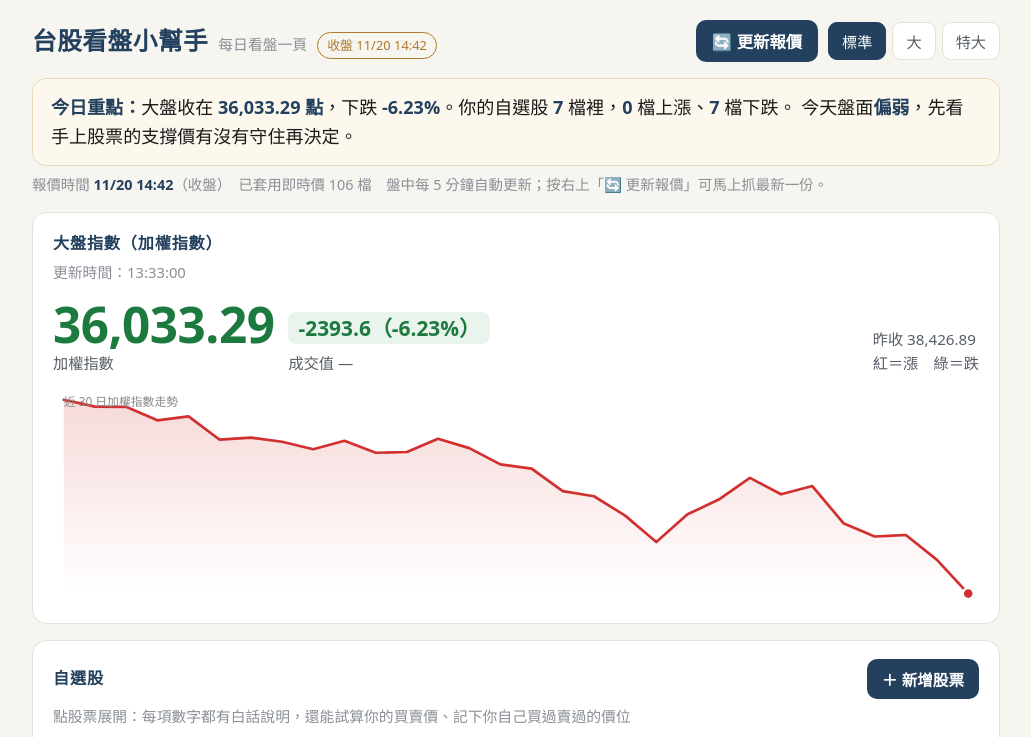
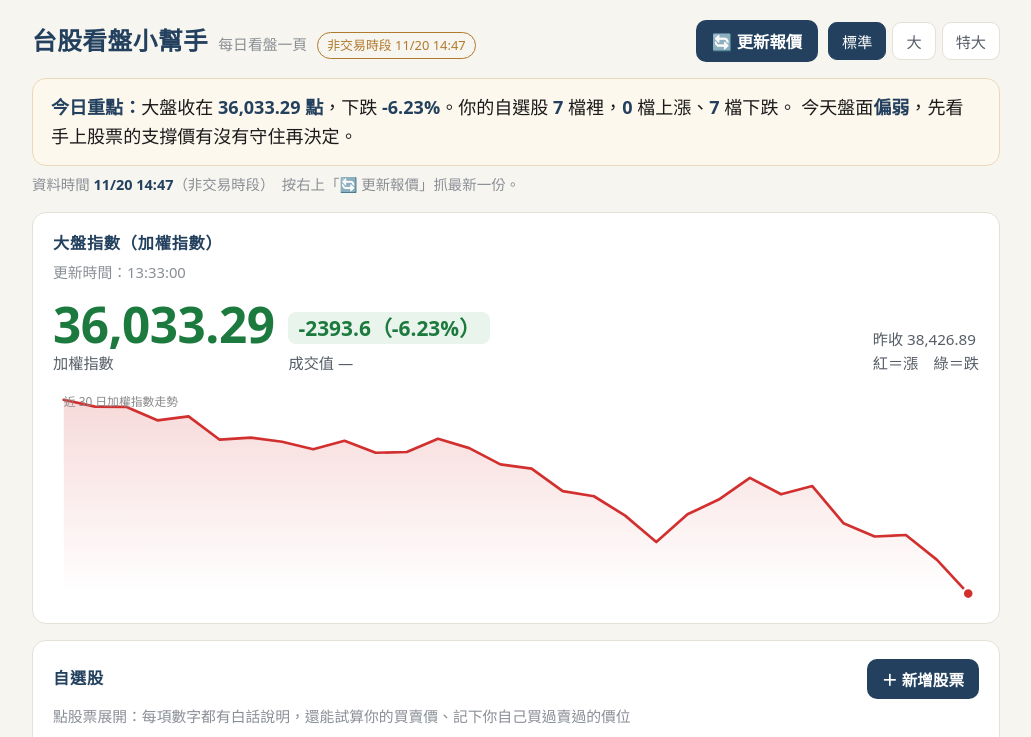
Before and after one commit to qiuhuiting28-dotcom/stock-helper, a plain HTML site: page index.html in a window 1280 px wide. Shown: the top 737 px of the page, without its empty margins (124-1155 px from the left). Drawn offline with Linux system fonts and the light colour scheme.

Commit message:
顯示的資料時間取 data.json 與 quotes.json 中較新的一份

```diff
--- a/index.html
+++ b/index.html
@@ -1089,13 +1089,15 @@ function mergeQuotes(q){
 }
 
 function paintMeta(merged){
-  const eff = QUOTES_META || DATA_META || {};
+  /* 兩份資料取「時間比較新的」那一份來顯示，免得即時價比每日資料舊時顯示成舊的 */
+  const useQ = !!(QUOTES_META && (!DATA_META || QUOTES_META.updated >= DATA_META.updated));
+  const eff = (useQ ? QUOTES_META : DATA_META) || {};
   const badge = document.getElementById("dataBadge");
   if(badge) badge.textContent = (eff.session || "即時") + " " + fmtUpdated(eff.updated);
   const note = document.getElementById("refreshNote");
   if(note){
     const t = fmtUpdated(eff.updated);
-    note.innerHTML = QUOTES_META
+    note.innerHTML = useQ
       ? `報價時間 <b>${t}</b>（${eff.session || ""}）${merged ? `　已套用即時價 ${merged} 檔` : ""}　盤中每 5 分鐘自動更新；按右上「🔄 更新報價」可馬上抓最新一份。`
       : `資料時間 <b>${t}</b>（${eff.session || ""}）　按右上「🔄 更新報價」抓最新一份。`;
   }
```
